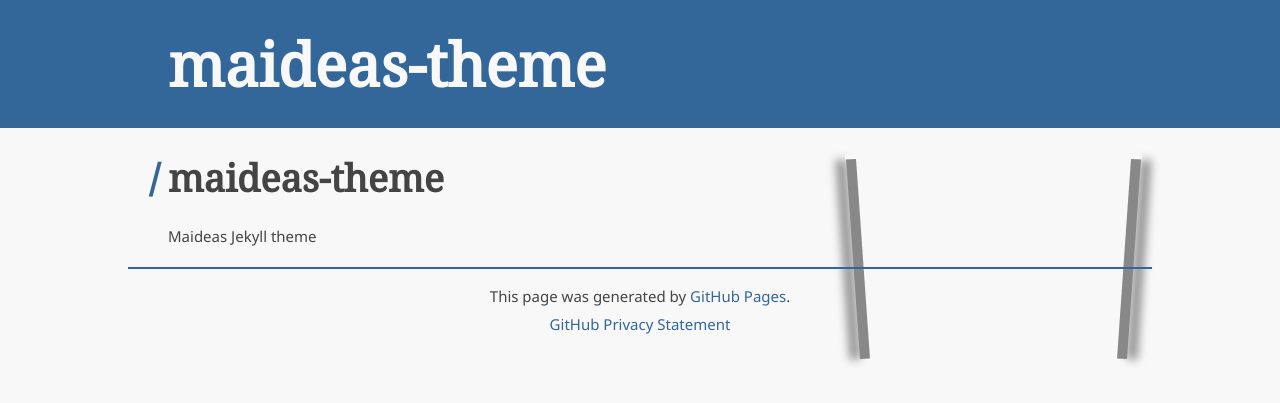
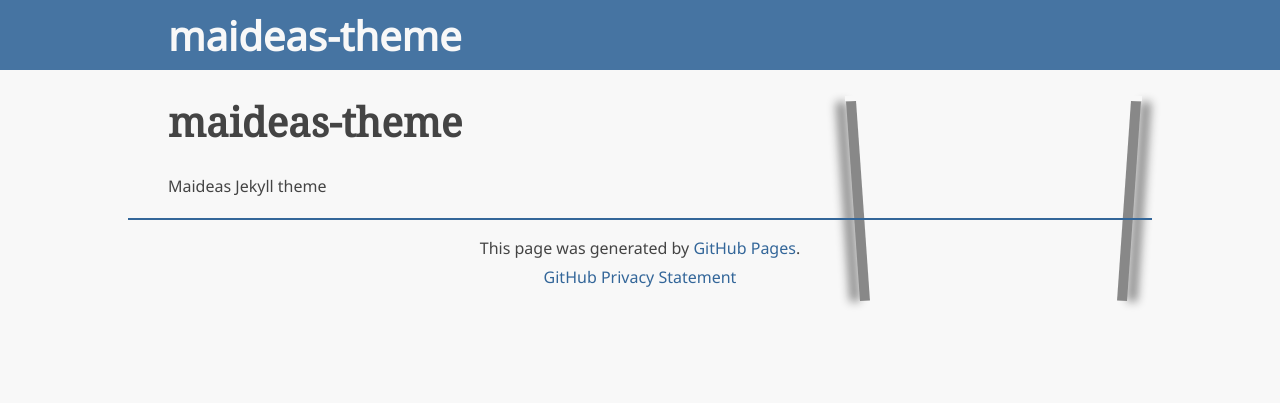
Before and after one commit to maideas/maideas-blue-theme, a Jekyll site: the page built from README.md, in a window 1280 px wide. Shown: the top 403 px of the page. Built offline with Jekyll 4.4.1, drawn with Linux system fonts in a browser that asks for light colours; our own code applies the rules of GitHub Pages for plain Markdown files; the repository's description, which GitHub fills in, is left out.

Commit message:
some re-styling

```diff
--- a/_layouts/default.html
+++ b/_layouts/default.html
@@ -25,7 +25,6 @@
           <a href="{{ '/' | absolute_url }}">
             <h1>{{ site.title | default: site.github.repository_name }}</h1>
           </a>
-          <h2>{{ site.description | default: site.github.project_tagline }}</h2>
         </div>
       </div>
     </header>
--- a/_sass/responsive_fonts_4fs.scss
+++ b/_sass/responsive_fonts_4fs.scss
@@ -23,6 +23,6 @@
 }
 header h1 {
     font-size: calc(1rem * var(--fsfactor) * var(--fsfactor) * var(--fsfactor));
-    line-height: 1.1em;
-    margin: 0.5em 0;
+    line-height: 1em;
+    margin: 0;
 }
--- a/_sass/responsive_fonts_5fs.scss
+++ b/_sass/responsive_fonts_5fs.scss
@@ -28,6 +28,6 @@
 }
 header h1 {
     font-size: calc(1rem * var(--fsfactor) * var(--fsfactor) * var(--fsfactor) * var(--fsfactor));
-    line-height: 1.1em;
-    margin: 0.5em 0;
+    line-height: 1em;
+    margin: 0;
 }
--- a/_sass/responsive_layout.scss
+++ b/_sass/responsive_layout.scss
@@ -30,7 +30,9 @@
 #footer {
     padding: 0px 3%;
 }
-#header,
+#header {
+    margin: 0px;
+}
 #footer {
     margin: 20px 0px;
 }
--- a/assets/css/style.scss
+++ b/assets/css/style.scss
@@ -48,19 +48,23 @@
 }
 
 /* ================================================== */
-/* header content dependent, nice looking text wrap */
+/* header */
 
-#header {
-    max-width: 500px;
-}
-@media (min-width: 640px) {
+header {
+    position: sticky;
+    top: 0px;
+    height: 70px;
+    z-index: 100;
+    opacity: 0.9;
+
+    h1, a {
+        font-size: 40px;
+        font-weight: 700;
+        line-height: 1em;
+        margin: 0;
+    }
     #header {
-        max-width: 550px;
-    }
-}
-@media (min-width: 960px) {
-    #header {
-        max-width: 750px;
+        margin: 15px 0;
     }
 }
 
@@ -69,45 +73,18 @@
 
 html, body {
     font-family: 'Noto Sans', sans-serif;
-    font-size: 15px;
+    font-size: 16px;
     font-weight: normal;
 }
 h1, h2, h3, h4, h5, h6 {
     font-family: 'Noto Serif', serif;
     font-weight: bold;
 }
+header * {
+    font-family: 'Noto Sans', sans-serif;
+}
 pre.highlight {
     font-size: 0.9em;
-}
-
-/* ================================================== */
-/* some hx:before content */
-
-#content h1:before,
-#content h2:before,
-#content h3:before,
-#content h4:before {
-    margin-left: -40px;
-    width: 40px;
-    display: inline-block;
-    text-align: right;
-    padding-right: 8px;
-    content: "";
-}
-
-@media (min-width: 960px) {
-    #content h1:before {
-        content: "/";
-    }
-    #content h2:before {
-        content: "//";
-    }
-    #content h3:before {
-        content: "///";
-    }
-    #content h4:before {
-        content: "////";
-    }
 }
 
 /* ================================================== */
```
